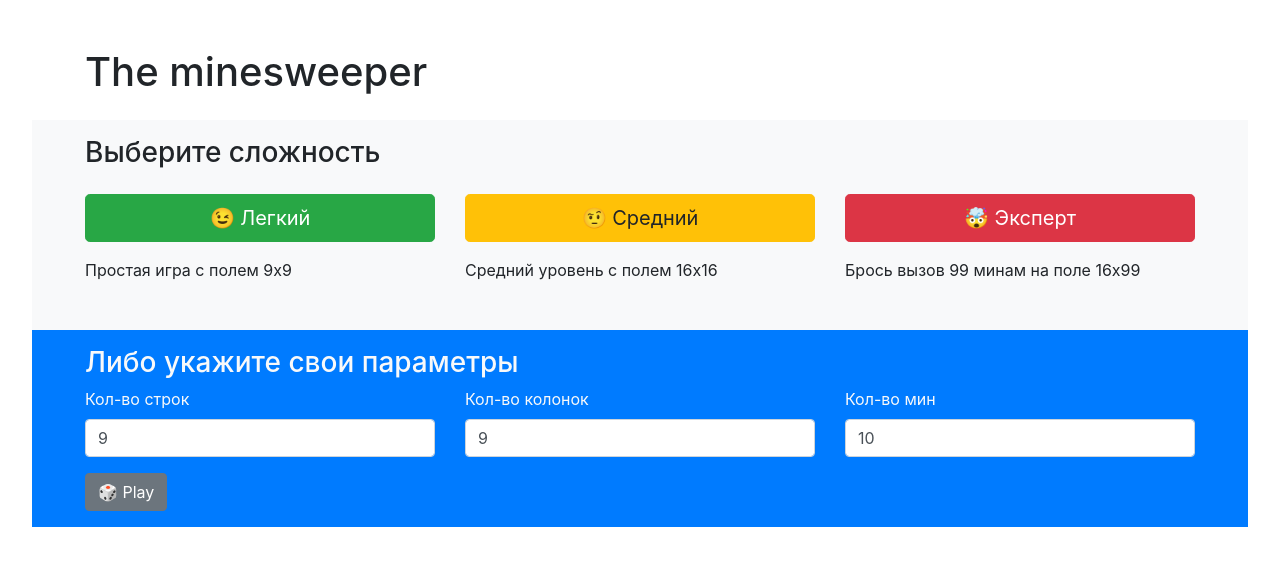
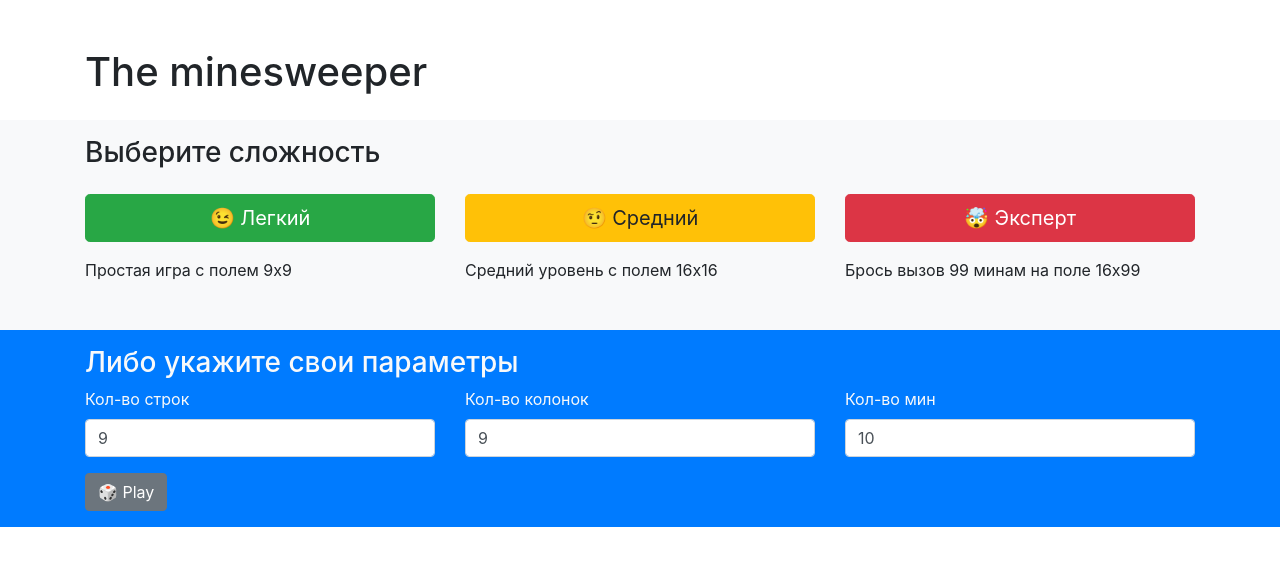
Before and after one commit to Lynch163/minesweeper, a Vue app: page / in a window 1280 px wide. Shown: the top 566 px of the page. Built offline with nearby package versions, Linux system fonts and the light colour scheme.

Commit message:
edit resolution

```diff
--- a/src/assets/main.css
+++ b/src/assets/main.css
@@ -1,9 +1,8 @@
 @import 'bootstrap/dist/css/bootstrap.css';
 
 #app {
-  max-width: 1280px;
   margin: 0 auto;
-  padding: 2rem;
+  padding: 2rem 0;
   font-weight: normal;
 }
 
```
